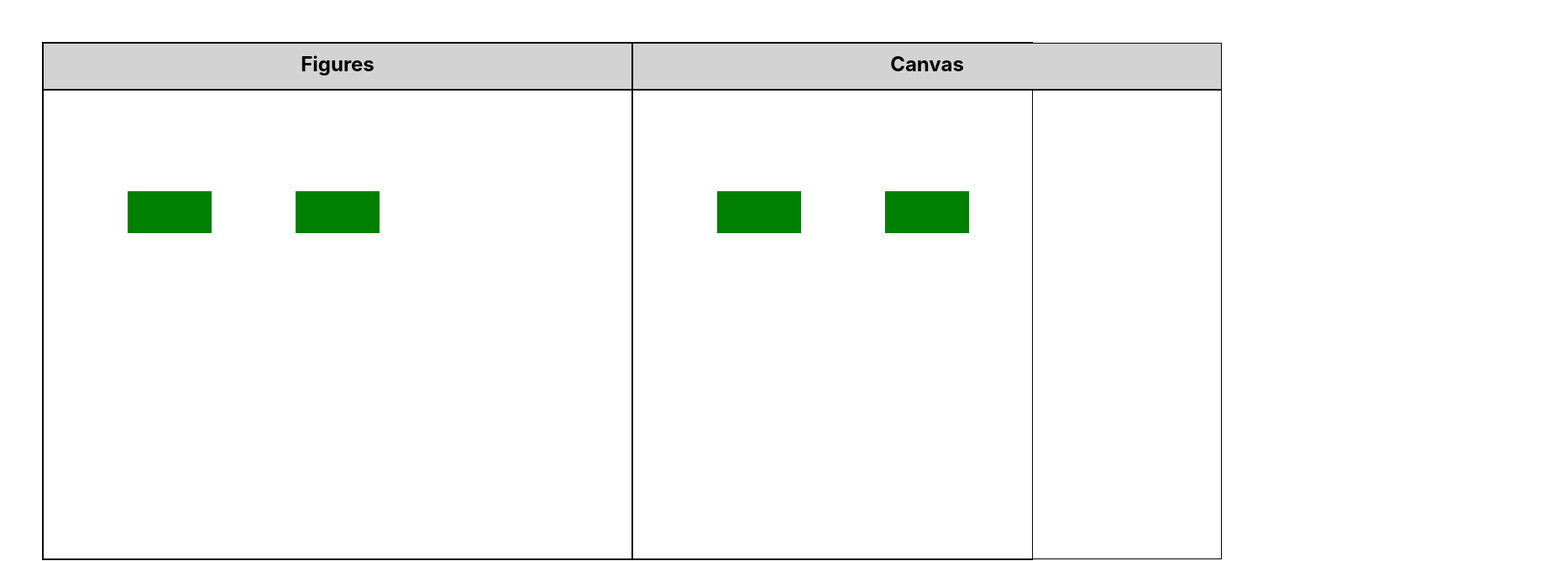
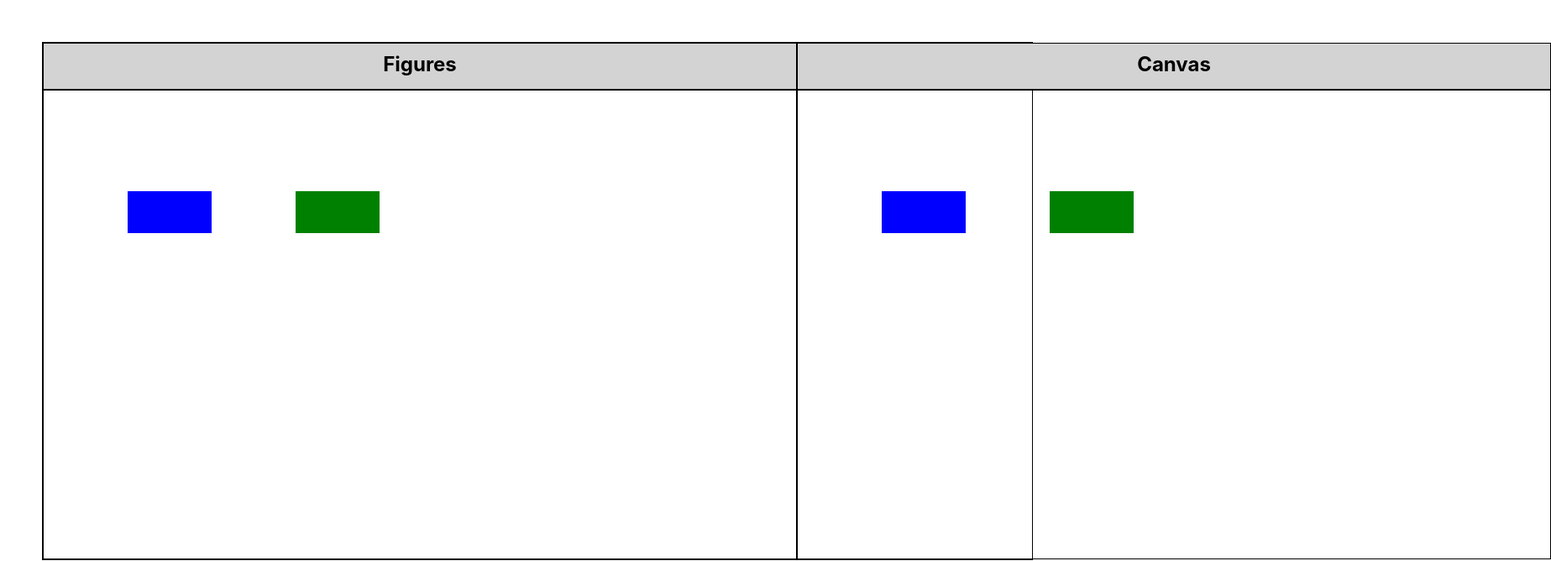
Before and after one commit to elizkavalenka/DrawOnCanvas, a React (Create React App) app: page / in a window 1280 px wide. Shown: the top 669 px of the page at 84% size, 1847 px wide, since content can reach past the window. Built offline with nearby package versions, Linux system fonts and the light colour scheme; the HTML template or start-up script is replaced by a standard one.

Commit message:
add ability create block on dblClick

```diff
--- a/src/components/draw/draw.js
+++ b/src/components/draw/draw.js
@@ -1,27 +1,11 @@
 import React, {useRef, useEffect} from 'react'
-// import styled from 'styled-components';
-
-
-// const SVG = 'M 10 10 H 90 V 90 H 10 Z'
-// const PATH = new Path2D(SVG)
-// const SCALE = 1
-// const OFFSET = 80
-
-// function figure(ctx, location) {
-//     ctx.fillStyle = 'green'
-//     ctx.save()
-//     ctx.scale(SCALE, SCALE)
-//     ctx.translate(location.x / SCALE - OFFSET, location.y / SCALE - OFFSET)
-//     ctx.fill(PATH)
-//     ctx.restore()
-// }
 
 function Draw() {
     const canvas = useRef(null);
     let ctx = null;
     const boxes = [
-        { x: 300, y: 120, w: 100, h: 50 },
-        { x: 100, y: 120, w: 100, h: 50 }
+        { x: 300, y: 120, w: 100, h: 50, color: "green" },
+    	{ x: 100, y: 120, w: 100, h: 50, color: "blue" }
     ];
     let isDown = false;
     let dragTarget = null;
@@ -30,12 +14,8 @@ function Draw() {
 
     useEffect(() => {
         const canvasEle = canvas.current;
-
         ctx = canvasEle.getContext("2d");
-    }, []);
-
-    useEffect(() => {
-        paint();
+	paint();
     });
 
     const paint = () => {
@@ -48,12 +28,11 @@ function Draw() {
         boxes.map((info) => drawFillRect(info));
     };
 
-    const drawFillRect = (info, style = {}) => {
-        const { x, y, w, h } = info;
-        const { backgroundColor = "green" } = style;
+    const drawFillRect = (info) => {
+        const { x, y, w, h,  color} = info;
 
         ctx.beginPath();
-        ctx.fillStyle = backgroundColor;
+        ctx.fillStyle = color;
         ctx.fillRect(x, y, w, h);
     };
 
@@ -107,6 +86,13 @@ function Draw() {
         handleMouseUp(e);
     };
 
+    const handleMouseDblClick = (e) => {
+	 const info = { x: e.clientX, y: e.clientY, w: 100, h: 50, color: "blue" };
+	 boxes.push(info);
+	 drawFillRect(info);
+  };
+
+
     // const [locations, setLocations] = React.useState(
     //     JSON.parse(localStorage.getItem('paint-app')) || []
     // )
@@ -136,9 +122,9 @@ function Draw() {
             onMouseUp={handleMouseUp}
             onMouseOut={handleMouseOut}
             ref={canvas}
-            width={700}
-        	height={700}
-            // onClick={handleCanvasClick}
+            width={document.documentElement.clientWidth * 0.7}
+      	    height={document.documentElement.clientHeight * 0.7}
+            onDoubleClick={handleMouseDblClick}
         />
     )
 }
```
